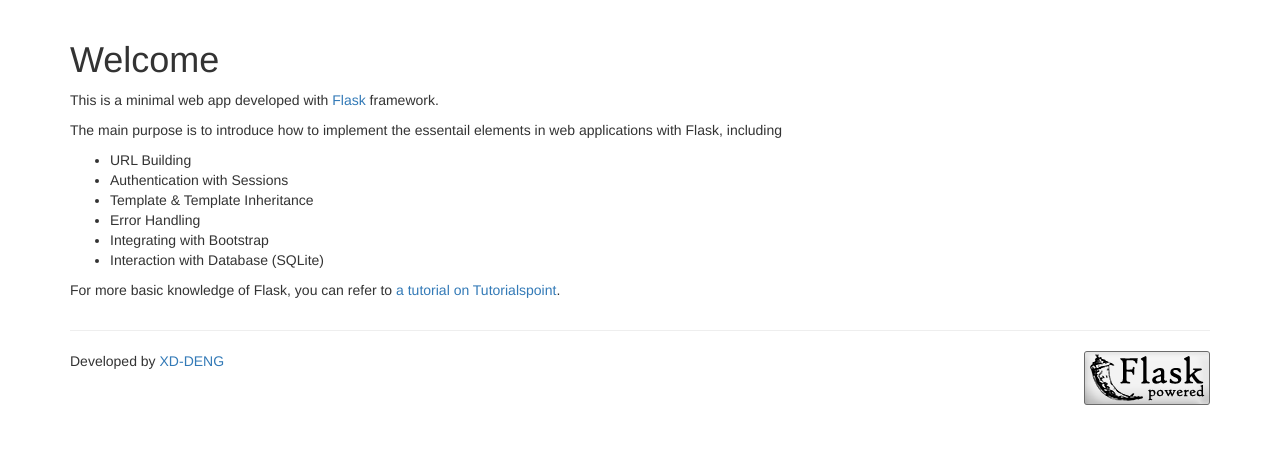
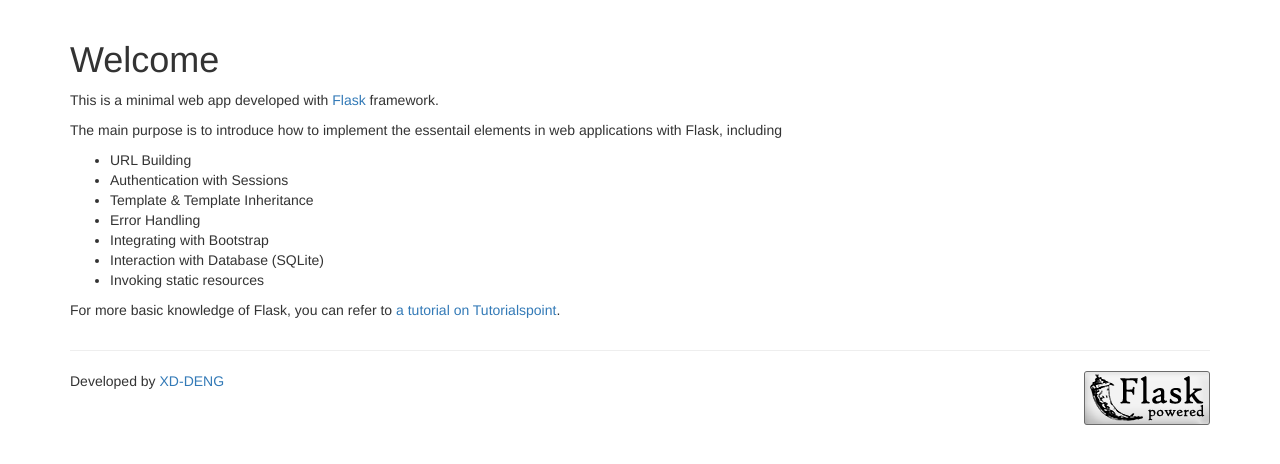
Before and after one commit to XD-DENG/flask-example, a Flask app: page / in a window 1280 px wide. Shown: the part 52-516 px from the top of the page. Run offline with Flask 2, Linux system fonts and the light colour scheme; some libraries are stand-ins or nearby versions.

Commit message:
Minor changes

```diff
--- a/templates/index.html
+++ b/templates/index.html
@@ -12,6 +12,7 @@
         <li>Error Handling</li>
         <li>Integrating with Bootstrap</li>
         <li>Interaction with Database (SQLite)</li>
+        <li>Invoking static resources</li>
     </ul>
 
     <p>For more basic knowledge of Flask, you can refer to <a href="https://www.tutorialspoint.com/flask/">a tutorial on Tutorialspoint</a>.</p>
```
Also changed, not shown: README.md, database_file/users.db.
